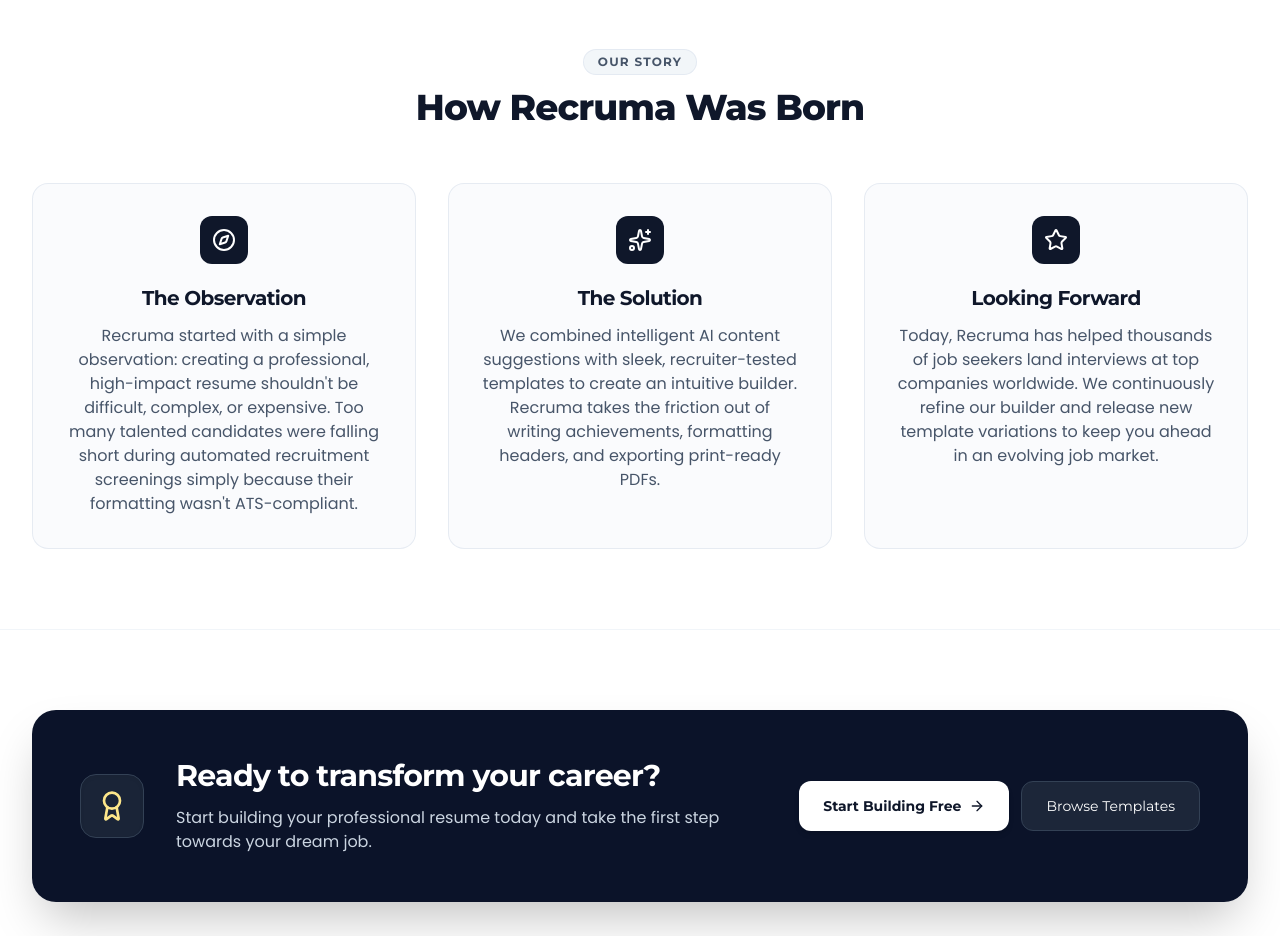
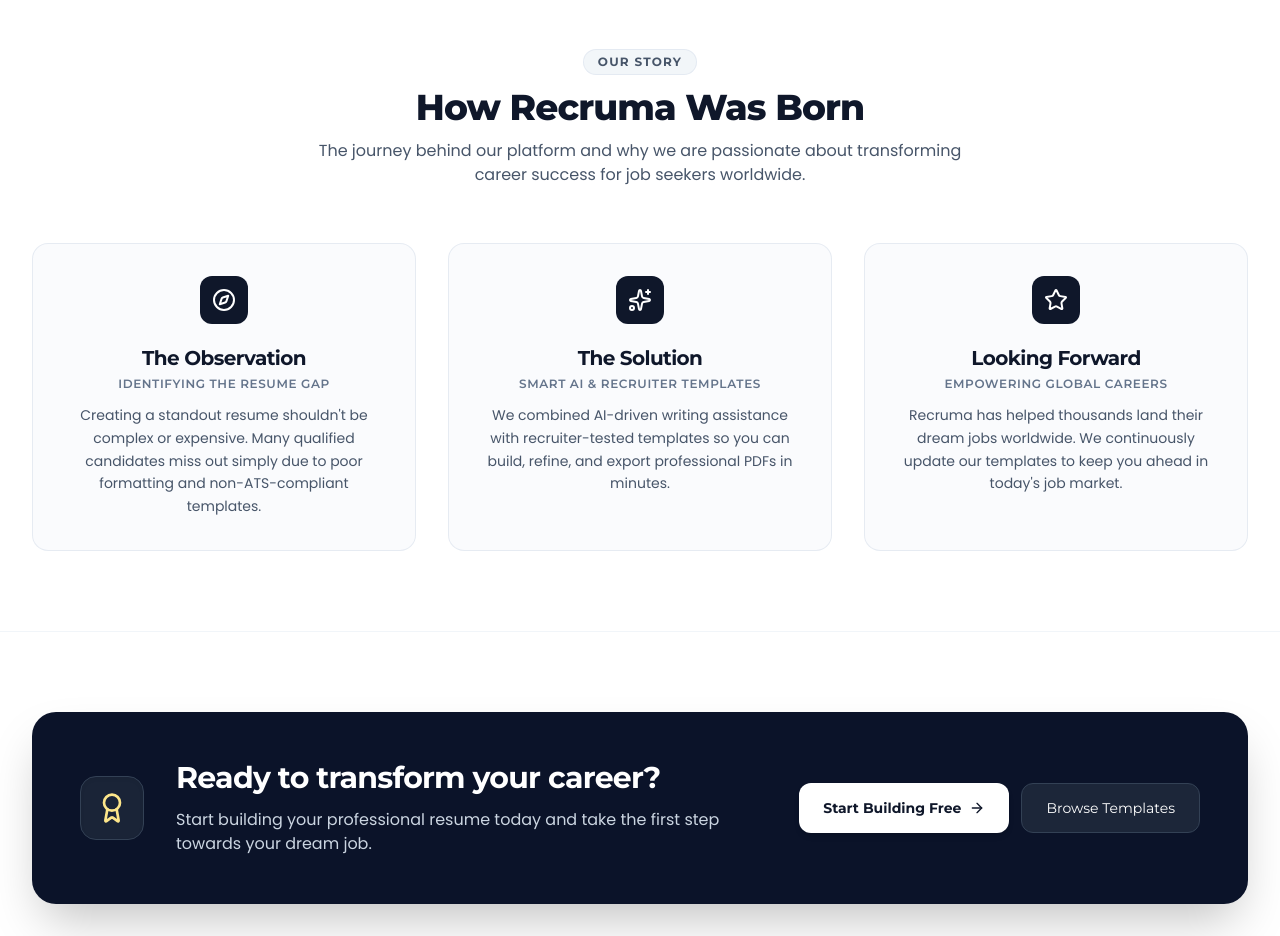
Before and after one commit to KhawajaIdrees/Recruma, a Next.js app: page /about in a window 1280 px wide. Shown: the part 1880-2816 px from the top of the page. Built offline with nearby package versions, Linux system fonts and the light colour scheme.

Commit message:
added concise description in our story on about us page

```diff
--- a/src/app/about/page.tsx
+++ b/src/app/about/page.tsx
@@ -157,7 +157,7 @@
                 </div>
               </div>
 
-              {/* Right Stat Cards Container — Extra height / padding */}
+              {/* Right Stat Cards Container */}
               <div className="lg:col-span-5 flex flex-col">
                 <div className="bg-slate-50/80 rounded-3xl p-7 sm:p-9 border border-slate-200/80 shadow-xs h-full flex flex-col justify-between space-y-5">
 
@@ -283,7 +283,7 @@
         <section className="py-16 sm:py-20 bg-white border-b border-slate-100">
           <div className="w-full max-w-7xl mx-auto px-4 sm:px-6 lg:px-8">
 
-            {/* Header */}
+            {/* Header with Brief Subtitle Description */}
             <div className="text-center max-w-4xl mx-auto mb-14">
               <div className="inline-block bg-slate-100/90 border border-slate-200/80 px-3.5 py-1 rounded-full text-xs font-bold text-slate-600 uppercase tracking-widest font-montserrat mb-3">
                 OUR STORY
@@ -291,9 +291,12 @@
               <h2 className="text-3xl sm:text-4xl font-extrabold text-slate-900 tracking-tight font-montserrat">
                 How Recruma Was Born
               </h2>
+              <p className="text-slate-600 text-sm sm:text-base font-normal font-poppins max-w-2xl mx-auto mt-3">
+                The journey behind our platform and why we are passionate about transforming career success for job seekers worldwide.
+              </p>
             </div>
 
-            {/* 3 Story Cards Grid (Centered content inside each container) */}
+            {/* 3 Story Cards Grid */}
             <div className="grid grid-cols-1 md:grid-cols-3 gap-6 lg:gap-8">
 
               {/* Card 1 */}
@@ -302,11 +305,14 @@
                   <div className="w-12 h-12 rounded-xl bg-[#0f172a] flex items-center justify-center text-white mb-5 shrink-0 mx-auto">
                     <Compass className="w-6 h-6 text-white" />
                   </div>
-                  <h3 className="text-lg sm:text-xl font-bold text-slate-900 font-montserrat mb-3 text-center">
+                  <h3 className="text-lg sm:text-xl font-bold text-slate-900 font-montserrat mb-1 text-center">
                     The Observation
                   </h3>
-                  <p className="text-slate-600 text-sm sm:text-base leading-relaxed font-poppins text-center">
-                    Recruma started with a simple observation: creating a professional, high-impact resume shouldn&apos;t be difficult, complex, or expensive. Too many talented candidates were falling short during automated recruitment screenings simply because their formatting wasn&apos;t ATS-compliant.
+                  <span className="text-xs font-semibold text-slate-500 font-montserrat uppercase tracking-wider mb-3 text-center">
+                    Identifying the Resume Gap
+                  </span>
+                  <p className="text-slate-600 text-sm leading-relaxed font-poppins text-center">
+                    Creating a standout resume shouldn&apos;t be complex or expensive. Many qualified candidates miss out simply due to poor formatting and non-ATS-compliant templates.
                   </p>
                 </div>
               </div>
@@ -317,11 +323,14 @@
                   <div className="w-12 h-12 rounded-xl bg-[#0f172a] flex items-center justify-center text-white mb-5 shrink-0 mx-auto">
                     <Sparkles className="w-6 h-6 text-white" />
                   </div>
-                  <h3 className="text-lg sm:text-xl font-bold text-slate-900 font-montserrat mb-3 text-center">
+                  <h3 className="text-lg sm:text-xl font-bold text-slate-900 font-montserrat mb-1 text-center">
                     The Solution
                   </h3>
-                  <p className="text-slate-600 text-sm sm:text-base leading-relaxed font-poppins text-center">
-                    We combined intelligent AI content suggestions with sleek, recruiter-tested templates to create an intuitive builder. Recruma takes the friction out of writing achievements, formatting headers, and exporting print-ready PDFs.
+                  <span className="text-xs font-semibold text-slate-500 font-montserrat uppercase tracking-wider mb-3 text-center">
+                    Smart AI & Recruiter Templates
+                  </span>
+                  <p className="text-slate-600 text-sm leading-relaxed font-poppins text-center">
+                    We combined AI-driven writing assistance with recruiter-tested templates so you can build, refine, and export professional PDFs in minutes.
                   </p>
                 </div>
               </div>
@@ -332,11 +341,14 @@
                   <div className="w-12 h-12 rounded-xl bg-[#0f172a] flex items-center justify-center text-white mb-5 shrink-0 mx-auto">
                     <Star className="w-6 h-6 text-white" />
                   </div>
-                  <h3 className="text-lg sm:text-xl font-bold text-slate-900 font-montserrat mb-3 text-center">
+                  <h3 className="text-lg sm:text-xl font-bold text-slate-900 font-montserrat mb-1 text-center">
                     Looking Forward
                   </h3>
-                  <p className="text-slate-600 text-sm sm:text-base leading-relaxed font-poppins text-center">
-                    Today, Recruma has helped thousands of job seekers land interviews at top companies worldwide. We continuously refine our builder and release new template variations to keep you ahead in an evolving job market.
+                  <span className="text-xs font-semibold text-slate-500 font-montserrat uppercase tracking-wider mb-3 text-center">
+                    Empowering Global Careers
+                  </span>
+                  <p className="text-slate-600 text-sm leading-relaxed font-poppins text-center">
+                    Recruma has helped thousands land their dream jobs worldwide. We continuously update our templates to keep you ahead in today&apos;s job market.
                   </p>
                 </div>
               </div>
```
